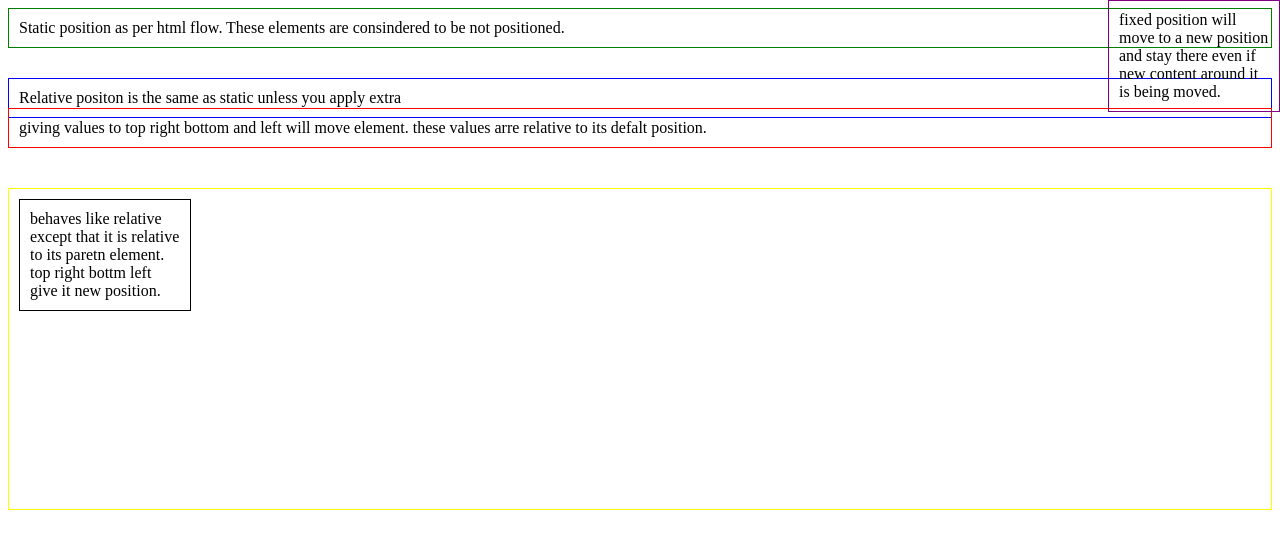
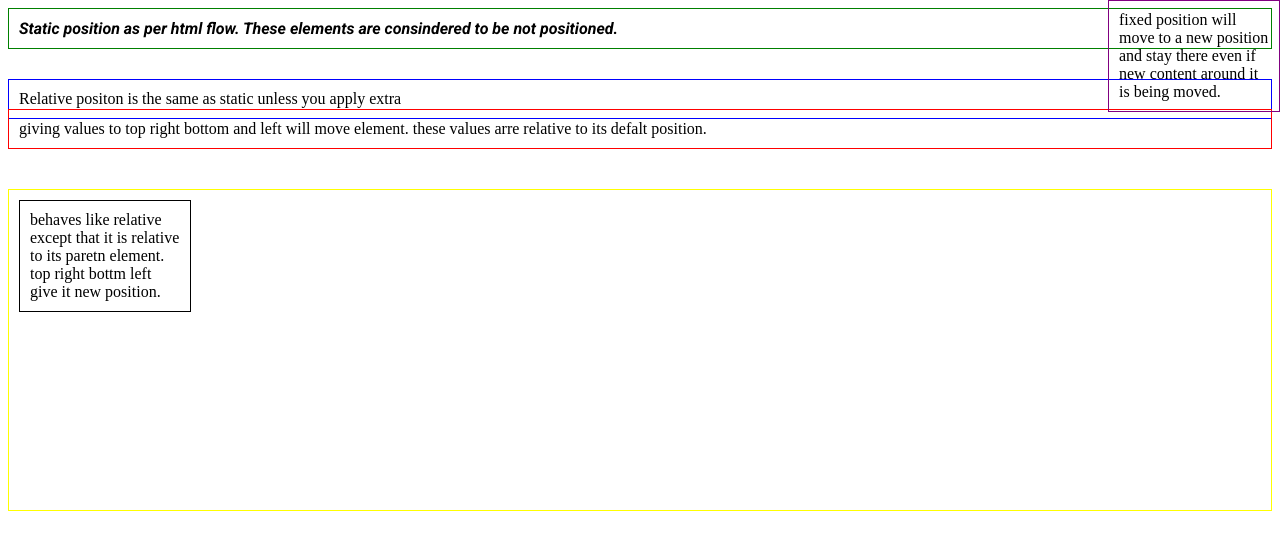
Before and after one commit to efielding/position, a plain HTML site: page index.html in a window 1280 px wide. Drawn offline with Linux system fonts and the light colour scheme.

Commit message:
roboto font

```diff
--- a/css/style.css
+++ b/css/style.css
@@ -1,8 +1,14 @@
+@import url('https://fonts.googleapis.com/css?family=Roboto:400,700i');
+:root{
+    --font-family: 'Roboto', sans-serif;
+}
 .static{
     border: 1px solid green;
     padding: 10px;
     position: static;
     margin-bottom: 30px;
+    font-family: var(--font-family);
+    font-style: italic;
 }
 
 .relative-1{
```
